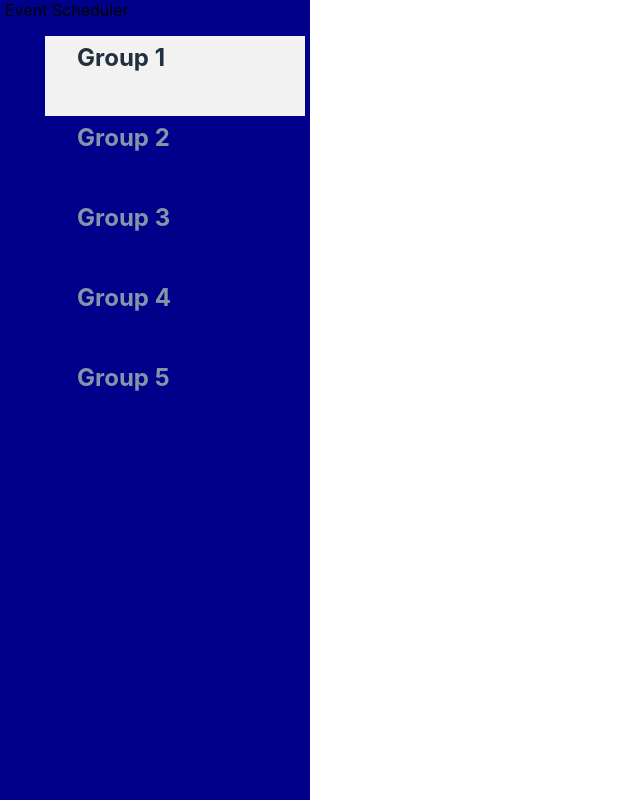
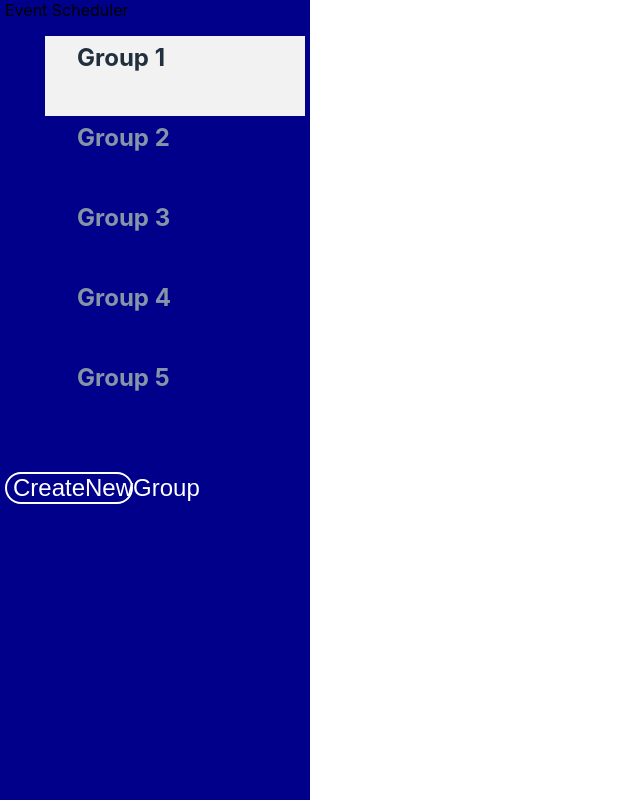
Before and after one commit to vierge/lhl_final_scheduler, a React (Create React App) app in the folder glaring-client/: page / in a window 1280 px wide. Shown: the whole page, without its empty margins (0-640 px from the left). Built offline with nearby package versions, Linux system fonts and the light colour scheme.

Commit message:
added create new group button in sidebar

```diff
--- a/glaring-client/src/components/Application.jsx
+++ b/glaring-client/src/components/Application.jsx
@@ -6,6 +6,8 @@ import axios from "axios"
 // import Testbed from "./Testbed.jsx";
 import Sidebar from "./Sidebar/Index";
 import GroupList from "./GroupList.js";
+import Button from "./Button.js";
+
 
 
 export default function Application() {
@@ -56,8 +58,9 @@ export default function Application() {
           setGroup={setGroup}
         />
       </nav>
+    <br/>
+         <Button >CreateNewGroup</Button>
     </section>
-
 
   );
 }
```
